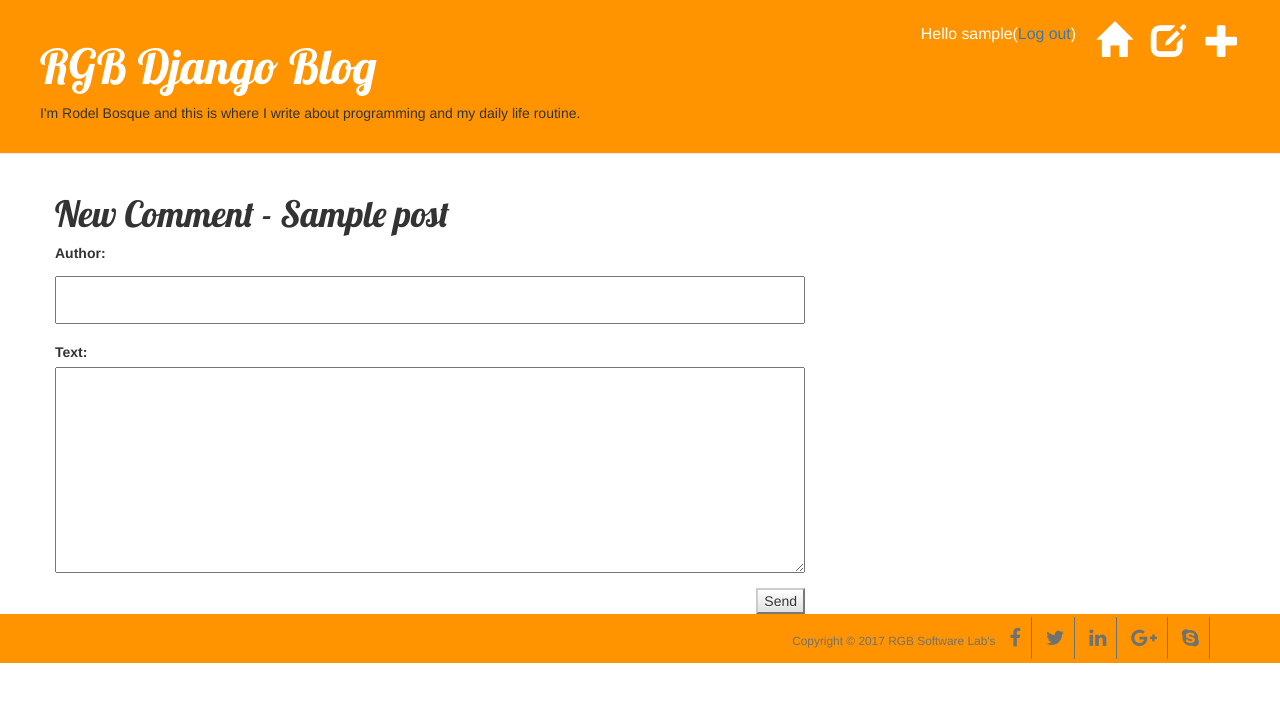
After one commit to rgbosque/my-first-blog, a Django app: page /post/1/comment/ in a window 1280 px wide. The commit adds this page. Shown: the top 702 px of the page. Run offline with Django 3.2, Linux system fonts and the light colour scheme; a user stored in the database is signed in; tables that the repository leaves empty hold one stand-in row (values such as "Sample post"); some libraries are stand-ins or nearby versions.

Commit message:
Modified templates and add comment form.

```diff
--- a/blog/forms.py
+++ b/blog/forms.py
@@ -1,6 +1,6 @@
 from django import forms
 
-from .models import Post
+from .models import Post, Comment
 
 
 class PostForm(forms.ModelForm):
@@ -8,3 +8,10 @@ class PostForm(forms.ModelForm):
     class Meta:
         model  = Post
         fields = ('title', 'text',)
+
+
+class CommentForm(forms.ModelForm):
+
+    class Meta:
+        model = Comment
+        fields = ('author', 'text',)
--- a/blog/models.py
+++ b/blog/models.py
@@ -16,5 +16,28 @@ class Post(models.Model):
         self.published_date = timezone.now()
         self.save()
 
+
+    def approved_comments(self):
+        return self.comments.filter(approved_comment=True)
+
+
     def __str__(self):
         return self.title
+
+
+
+class Comment(models.Model):
+    post = models.ForeignKey('blog.Post', related_name='comments')
+    author = models.CharField(max_length=200)
+    text = models.TextField()
+    create_date = models.DateTimeField(default=timezone.now)
+    approved_comment = models.BooleanField(default=False)
+
+
+    def approve(self):
+        self.approved_comment = True
+        self.save()
+
+
+    def __str__(self):
+        return self.text
--- a/blog/static/css/blog.css
+++ b/blog/static/css/blog.css
@@ -38,6 +38,14 @@ h1, h2, h3, h4 {
     margin-right: 20px
 }
 
+.top-menu-small-text {
+    color: #ffffff;
+    float: right;
+    font-size: 14pt;
+    margin-right: 20px
+}
+
+
 .post {
     margin-bottom: 70px;
 }
@@ -45,3 +53,60 @@ h1, h2, h3, h4 {
 .post h1 a, .post h1 a:visited {
     color: #000000;
 }
+
+.form-login {
+    border: 3px solid #f1f1f1;
+    padding: 14px 20px;
+    width: 50%;
+}
+
+.button-login {
+    background-color: #4CAF50;
+    color: white;
+    padding: 14px 20px;
+    margin: 8px 0;
+    border: none;
+    cursor: pointer;
+    width: 100%;
+}
+
+input {
+    padding: 12px 20px;
+    margin: 8px 0;
+}
+
+.page-footer {
+    position: relative;
+    background: #ff9400;/* #061D25;*/
+    padding: 10px 0;
+    /*background-color: #ff9400;
+    z-index: 10;
+    height: 3em;
+    margin-top: -3em;*/
+    text-align: left;
+    color: #70726F;
+
+}
+
+.page-footer a {
+    color: #70726F;
+    font-size: 20px;
+    padding: 10px;
+    border-right: 1px solid #70726F;
+    -webkit-transition: all .5s ease;
+    transition: all .5s ease;
+}
+
+.page-footer a:first-child {
+    border-left: 1px solid #70726F;
+}
+
+.page-footer a:hover {
+    color: white;
+    -webkit-transition: all .5s ease;
+    transition: all .5s ease;
+}
+
+.comment {
+    margin: 20px 0px 20px 20px;
+}
--- /dev/null
+++ b/blog/templates/blog/add_comment_to_post.html
@@ -0,0 +1,9 @@
+{% extends 'blog/base.html' %}
+
+{% block content %}
+    <h1>New Comment - {{ title }}</h1>
+    <form method="POST" class="post-form">{% csrf_token %}
+        {{ form.as_p }}
+        <button type="submit" class="save btn-default">Send</button>
+    <form>
+{% endblock %}
--- a/blog/templates/blog/base.html
+++ b/blog/templates/blog/base.html
@@ -1,20 +1,25 @@
 {% load staticfiles %}
-<html>
+
+<!DOCTYPE html>
+<html lang="en">
     <head>
         <title>RGB Django Blog</title>
         <link rel="stylesheet" href="//maxcdn.bootstrapcdn.com/bootstrap/3.2.0/css/bootstrap.min.css">
         <link rel="stylesheet" href="//maxcdn.bootstrapcdn.com/bootstrap/3.2.0/css/bootstrap-theme.min.css">
         <link href="//fonts.googleapis.com/css?family=Lobster&subset=latin,latin-ext" rel="stylesheet" type="text/css">
         <link rel="stylesheet" href="{% static 'css/blog.css' %}">
+        <link href="//maxcdn.bootstrapcdn.com/font-awesome/4.2.0/css/font-awesome.min.css" rel="stylesheet">
     </head>
     <body>
         <div class="page-header">
             {% if user.is_authenticated %}
                 <a href="{% url 'post_new' %}" class="top-menu"><span class="glyphicon glyphicon-plus"></span></a>
                 <a href="{% url 'post_draft_list' %}" class="top-menu"><span class="glyphicon glyphicon-edit"></span></a>
-                <p class="top-menu">Hello {{ user.username }}<small>(<a href="{% url 'logout' %}">Log out</a>)</small></p>
+                <a href="{% url 'post_list' %}" class="top-menu"><span class="glyphicon glyphicon-home"></span></a>
+                <p class="top-menu-small-text"><small>Hello {{ user.username }}(<a href="{% url 'logout' %}">Log out</a>)</small></p>
             {% else %}
-                 <a href="{% url 'login' %}" class="top-menu"><span class="glyphicon glyphicon-lock"></span></a>
+                <a href="{% url 'login' %}" class="top-menu"><span class="glyphicon glyphicon-lock"></span></a>
+                <a href="{% url 'post_list' %}" class="top-menu"><span class="glyphicon glyphicon-home"></span></a>
             {% endif %}
             <h1><a href="{% url 'post_list' %}">RGB Django Blog</a></h1>
             <p>I'm Rodel Bosque and this is where I write about programming and
@@ -29,5 +34,16 @@
                 </div>
             </div>
         </div>
-    </body>
+
+        <div class="page-footer">
+            <div class="container text-right">
+                <small>Copyright &copy; 2017 RGB Software Lab's</small>
+                <a href="https://www.facebook.com/pythonph"><i class="fa fa-facebook"></i></a>
+                <a href="#"><i class="fa fa-twitter"></i></a>
+                <a href="#"><i class="fa fa-linkedin"></i></a>
+                <a href="#"><i class="fa fa-google-plus"></i></a>
+                <a href="#"><i class="fa fa-skype"></i></a>
+            </div>
+        </div>
+</body>
 </html>
--- a/blog/templates/registration/login.html
+++ b/blog/templates/registration/login.html
@@ -5,7 +5,7 @@
     <p>Your username and password didn't match. Please try agin.</p>
     {% endif %}
 
-    <form method="post" action="{% url 'login' %}">{% csrf_token %}
+    <form class="form-login" method="post" action="{% url 'login' %}">{% csrf_token %}
         <table>
             <tr>
                 <td>{{ form.username.label_tag }}</td>
@@ -17,7 +17,7 @@
             </tr>
         </table>
 
-        <input type="submit" value="login" />
+        <input class="button-login" type="submit" value="login" />
         <input type="hidden" name="next" value="{{ next }}" />
     </form>
 {% endblock %}
--- a/blog/urls.py
+++ b/blog/urls.py
@@ -10,4 +10,7 @@ urlpatterns = [
     url(r'^drafts/$', views.post_draft_list, name='post_draft_list'),
     url(r'^post/(?P<pk>\d+)/publish/$', views.post_publish, name='post_publish'),
     url(r'^post/(?P<pk>\d+)/remove/$', views.post_remove, name='post_remove'),
-  ]
+    url(r'^post/(?P<pk>\d+)/comment/$', views.add_comment_to_post, name='add_comment_to_post'),
+    url(r'^post/(?P<pk>\d+)/approve/$', views.comment_approve, name='comment_approve'),
+    url(r'^post/(?P<pk>\d+)/remove/$', views.comment_remove, name='comment_remove'),
+]
--- a/blog/views.py
+++ b/blog/views.py
@@ -2,8 +2,8 @@ from django.utils import timezone
 from django.shortcuts import render, get_object_or_404, redirect
 from django.contrib.auth.decorators import login_required
 
-from .forms import PostForm
-from .models import Post
+from .forms import PostForm, CommentForm
+from .models import Post, Comment
 
 
 def post_list(request):
@@ -65,3 +65,36 @@ def post_remove(request, pk):
     post = get_object_or_404(Post, pk=pk)
     post.delete()
     return redirect('post_list')
+
+# ====================
+#   Comment
+# ===================
+def add_comment_to_post(request, pk):
+    post = get_object_or_404(Post, pk=pk)
+    if request.method == 'POST':
+        form = CommentForm(request.POST)
+        if form.is_valid():
+            comment = form.save(commit=False)
+            comment.post = post
+            comment.save()
+            return redirect('post_detail', pk=post.pk)
+    else:
+        form = CommentForm()
+
+    return render(request, 'blog/add_comment_to_post.html', {'form': form, 'title': post.title})
+
+
+
+@login_required
+def comment_approve(request, pk):
+    comment = get_object_or_404(Comment, pk=pk)
+    comment.approve()
+    return redirect('post_detail', pk=comment.post.pk)
+
+
+@login_required
+def comment_remove(request, pk):
+    comment = get_object_or_404(Comment, pk=pk)
+    post_pk = comment.post.pk
+    comment.delet()
+    return redirect('post_detail', pk=post_pk)
```
Also changed, not shown: blog/admin.py (+8 -1 lines), blog/templates/blog/post_detail.html (+20 -0 lines), blog/templates/blog/post_list.html (+5 -4 lines), blog/migrations/0002_comment.py (added), blog/migrations/0003_auto_20161224_0956.py (added).
